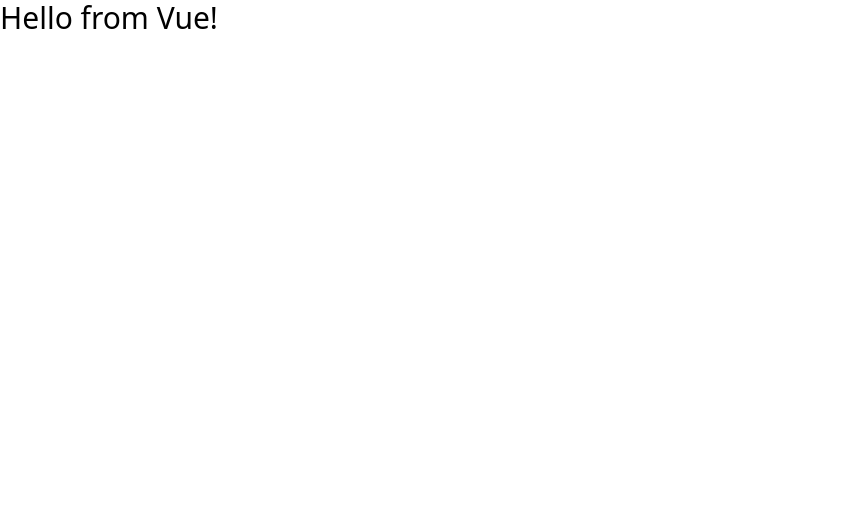
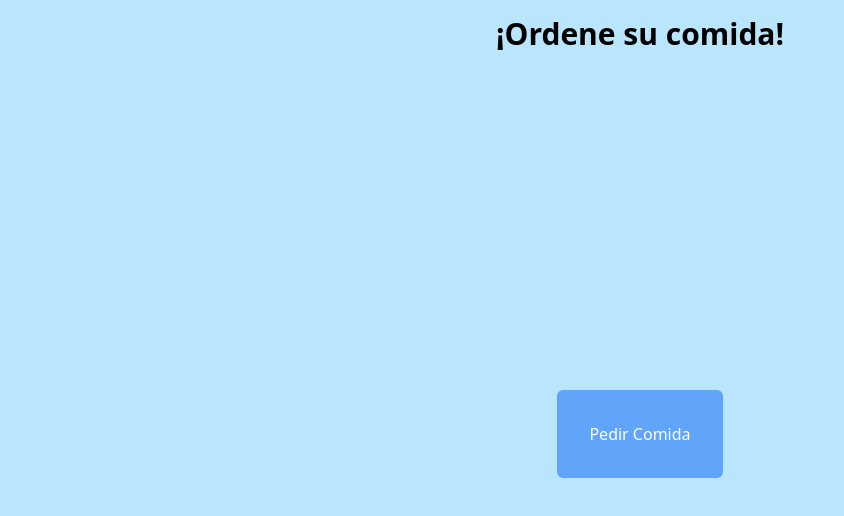
Before and after one commit to agusOlivieri/viandaApp-front-end, a Vue app: page / in a window 1280 px wide. Shown: the top 516 px of the page, without its empty margins (0-844 px from the left). Built offline with nearby package versions, Linux system fonts and the light colour scheme.

Commit message:
HomeView

```diff
--- a/src/App.vue
+++ b/src/App.vue
@@ -3,5 +3,7 @@ import { RouterView } from 'vue-router';
 </script>
 
 <template>
-  <RouterView />
+  <div class="container h-screen flex flex-col bg-sky-200">
+    <RouterView />
+  </div>
 </template>
--- /dev/null
+++ b/src/components/PedirViandaBtn.vue
@@ -0,0 +1,9 @@
+<script setup>
+import { RouterLink } from 'vue-router';
+</script>
+
+<template>
+    <RouterLink to="/viandas/order" class="bg-blue-400 text-white font-medium py-8 px-8 rounded-md hover:bg-blue-500 ">
+        Pedir Comida
+    </RouterLink>
+</template>
--- a/src/views/AboutView.vue
+++ /dev/null
@@ -1,3 +0,0 @@
-<template>
-
-</template>
--- a/src/views/HomeView.vue
+++ b/src/views/HomeView.vue
@@ -1,7 +1,12 @@
 <script setup>
-
+import PedirViandaBtn from '@/components/PedirViandaBtn.vue';
 </script>
 
 <template>
-  <h1 class="text-3xl">Hello from Vue!</h1>
+  <section class="flex justify-center items-center w-full py-4">
+    <h1 class="text-3xl font-bold">¡Ordene su comida!</h1>
+  </section>
+  <section class="flex flex-grow justify-center items-center">
+    <PedirViandaBtn />
+  </section>
 </template>
```
